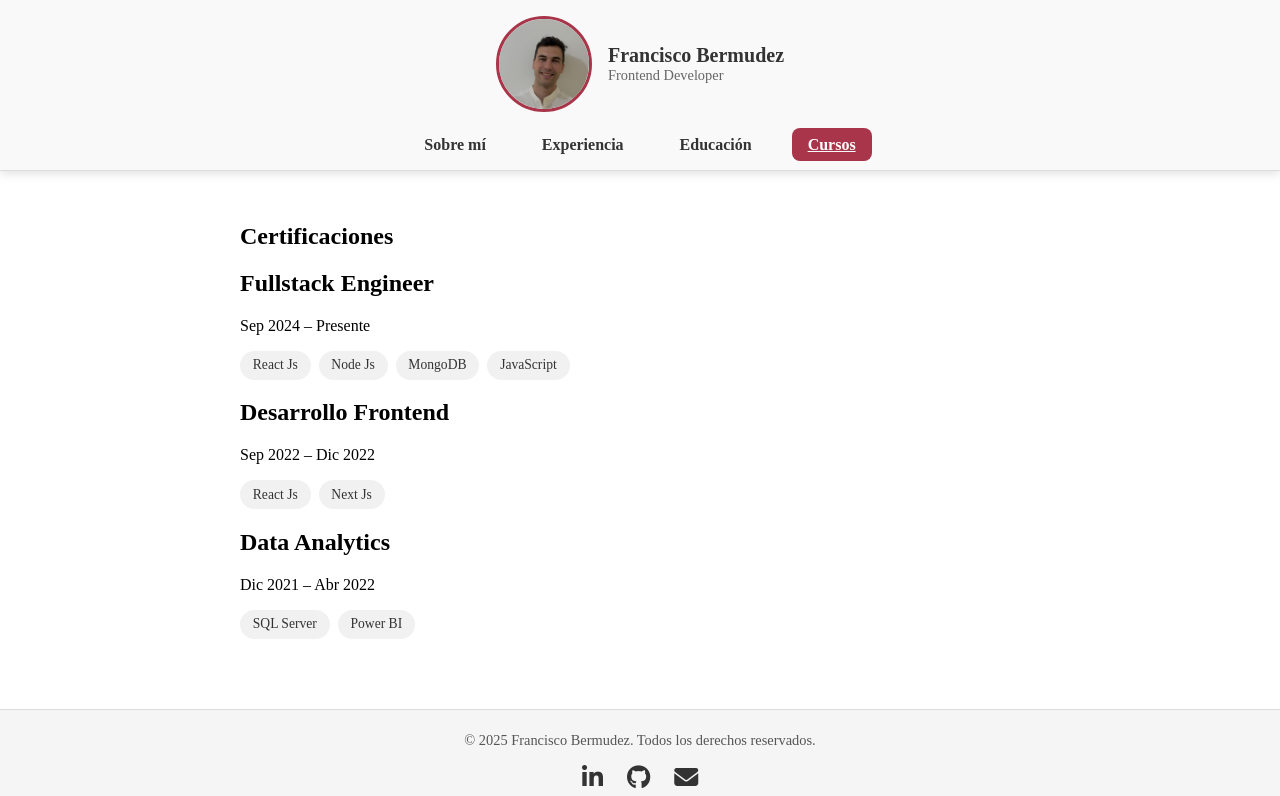
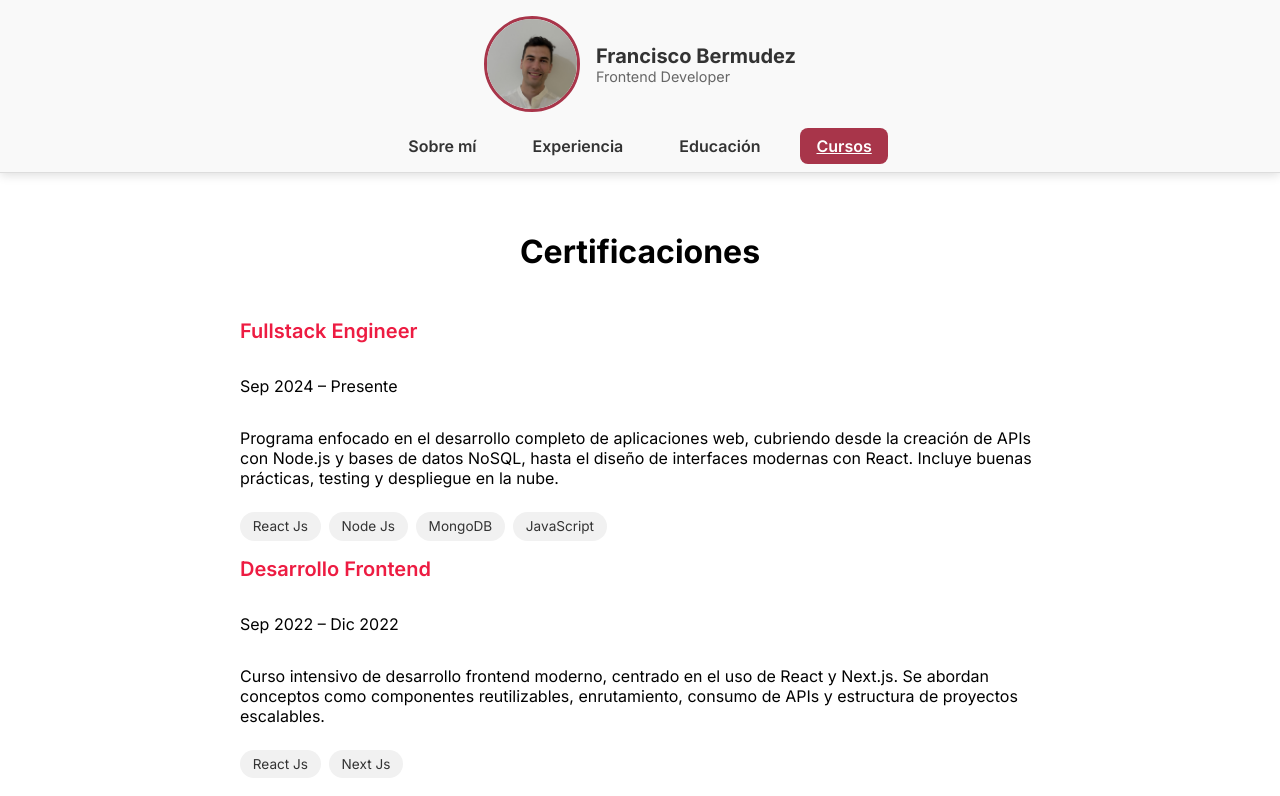
Before and after one commit to bermudezfran/CvFran, a React (Vite) app: page /courses in a window 1280 px wide. Shown: the top 796 px of the page. Built offline with nearby package versions, Linux system fonts and the light colour scheme.

Commit message:
cambio de tipografia

```diff
--- a/index.html
+++ b/index.html
@@ -3,6 +3,7 @@
   <head>
     <meta charset="UTF-8" />
     <link rel="icon" type="image/svg+xml" href="/user.svg" />
+    <link href="https://fonts.googleapis.com/css2?family=Inter:wght@400;500;600;700&display=swap" rel="stylesheet">
     <meta name="viewport" content="width=device-width, initial-scale=1.0" />
     <title>Cv Francisco Bermúdez</title>
   </head>
--- a/src/index.css
+++ b/src/index.css
@@ -9,6 +9,7 @@ body,
   height: 100%;
   margin: 0;
   padding: 0;
+  font-family: 'Inter', sans-serif;
 }
 
 .layout {
--- a/src/pages/Courses.tsx
+++ b/src/pages/Courses.tsx
@@ -6,8 +6,11 @@ export const Courses = () => {
       <h1 className={styles.title}>Certificaciones</h1>
 
       <div className={styles.cert}>
-        <h2>Fullstack Engineer</h2>
+        <h2 className={styles.company}>Fullstack Engineer</h2>
         <p>Sep 2024 – Presente</p>
+        <p className={styles.description}>
+          Programa enfocado en el desarrollo completo de aplicaciones web, cubriendo desde la creación de APIs con Node.js y bases de datos NoSQL, hasta el diseño de interfaces modernas con React. Incluye buenas prácticas, testing y despliegue en la nube.
+        </p>
         <div className={styles.badges}>
           <span>React Js</span>
           <span>Node Js</span>
@@ -17,8 +20,11 @@ export const Courses = () => {
       </div>
 
       <div className={styles.cert}>
-        <h2>Desarrollo Frontend</h2>
+        <h2 className={styles.company}>Desarrollo Frontend</h2>
         <p>Sep 2022 – Dic 2022</p>
+        <p className={styles.description}>
+          Curso intensivo de desarrollo frontend moderno, centrado en el uso de React y Next.js. Se abordan conceptos como componentes reutilizables, enrutamiento, consumo de APIs y estructura de proyectos escalables.
+        </p>
         <div className={styles.badges}>
           <span>React Js</span>
           <span>Next Js</span>
@@ -26,8 +32,11 @@ export const Courses = () => {
       </div>
 
       <div className={styles.cert}>
-        <h2>Data Analytics</h2>
+        <h2 className={styles.company}>Data Analytics</h2>
         <p>Dic 2021 – Abr 2022</p>
+        <p className={styles.description}>
+          Formación en análisis de datos aplicados a entornos empresariales. Incluye consultas avanzadas en SQL Server, generación de reportes y dashboards interactivos con Power BI para la toma de decisiones basada en datos.
+        </p>
         <div className={styles.badges}>
           <span>SQL Server</span>
           <span>Power BI</span>
--- a/src/pages/styles/courses.module.css
+++ b/src/pages/styles/courses.module.css
@@ -2,6 +2,20 @@
   padding: 2rem 1rem;
   max-width: 800px;
   margin: 0 auto;
+}
+
+.title {
+  font-size: 2rem;
+  font-weight: 700;
+  margin-bottom: 2rem;
+  text-align: center;
+}
+
+.company {
+  font-size: 1.25rem;
+  font-weight: 600;
+  color: #ed1c42;
+  text-align: center;
 }
 
 .badges {
@@ -18,3 +32,9 @@
   font-size: 0.85rem;
   color: #333;
 }
+
+.cert {
+    display: flex;
+    flex-direction: column;
+    align-items: flex-start;
+}
--- a/src/pages/styles/dashboard.module.css
+++ b/src/pages/styles/dashboard.module.css
@@ -2,7 +2,7 @@
   padding: 2rem 1rem;
   max-width: 800px;
   margin: 0 auto;
-  text-align: center;
+  text-align: start;
 }
 
 .title {
@@ -10,12 +10,14 @@
   font-weight: 700;
   color: #222;
   margin-bottom: 0.5rem;
+  text-align: center;
 }
 
 .subtitle {
   font-size: 1.2rem;
   color: #ed1c42;
   margin-bottom: 1.5rem;
+  text-align: center;
 }
 
 .description {
--- a/src/pages/styles/experience.module.css
+++ b/src/pages/styles/experience.module.css
@@ -2,6 +2,9 @@
     padding: 2rem 1rem;
     max-width: 800px;
     margin: 0 auto;
+    display: flex;
+    flex-direction: column;
+    align-items: center;
   }
 
   .title {
@@ -19,6 +22,7 @@
     font-size: 1.25rem;
     font-weight: 600;
     color: #ed1c42;
+    text-align: center;
   }
 
   .role {
--- a/src/pages/styles/studies.module.css
+++ b/src/pages/styles/studies.module.css
@@ -2,9 +2,11 @@
     padding: 2rem 1rem;
     max-width: 800px;
     margin: 0 auto;
+    text-align: center;
   }
 
   .title {
+    text-align: center;
     font-size: 2rem;
     font-weight: 700;
     margin-bottom: 1rem;
```
Lines whose indentation alone changed are shown as unchanged.
